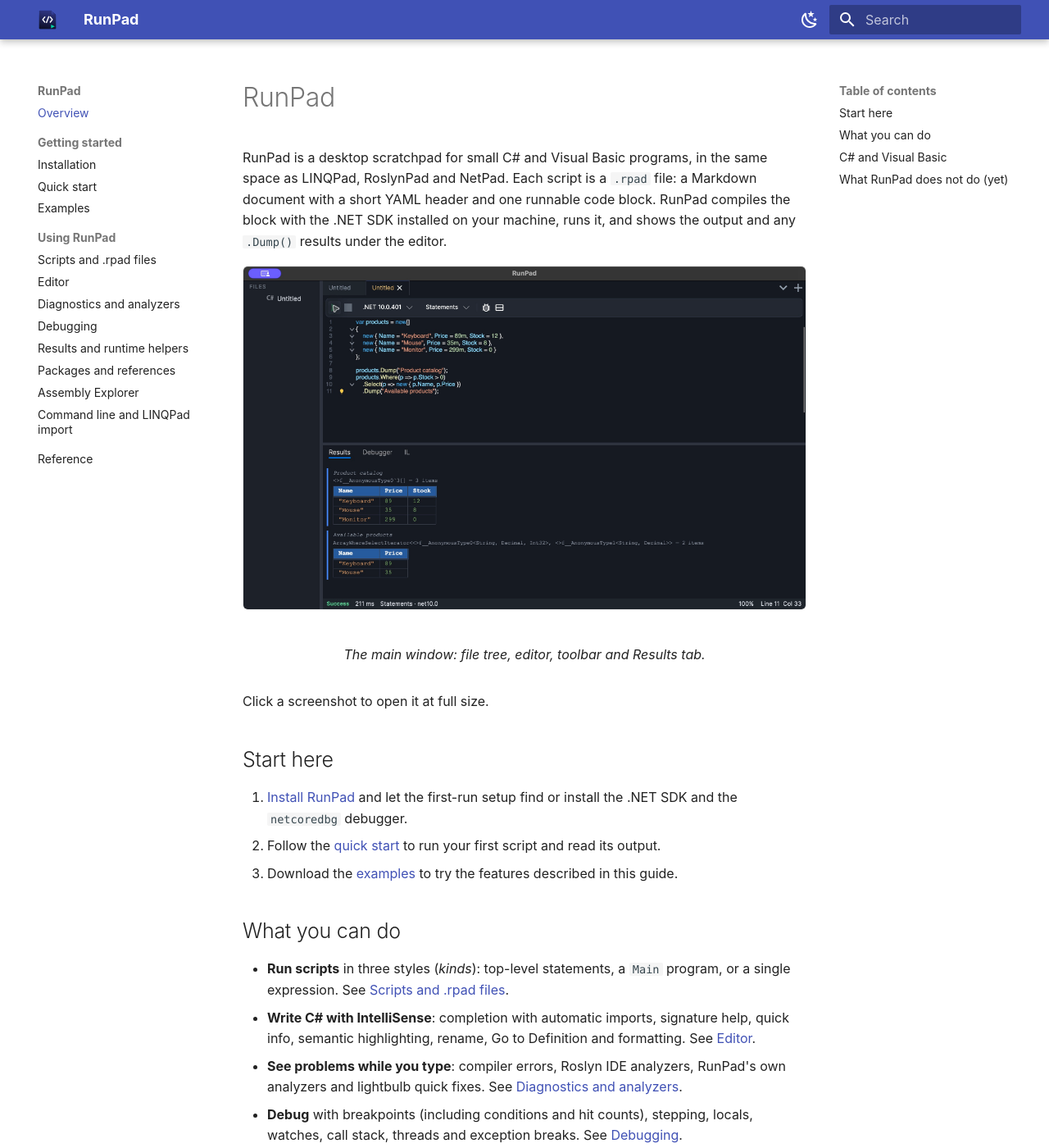
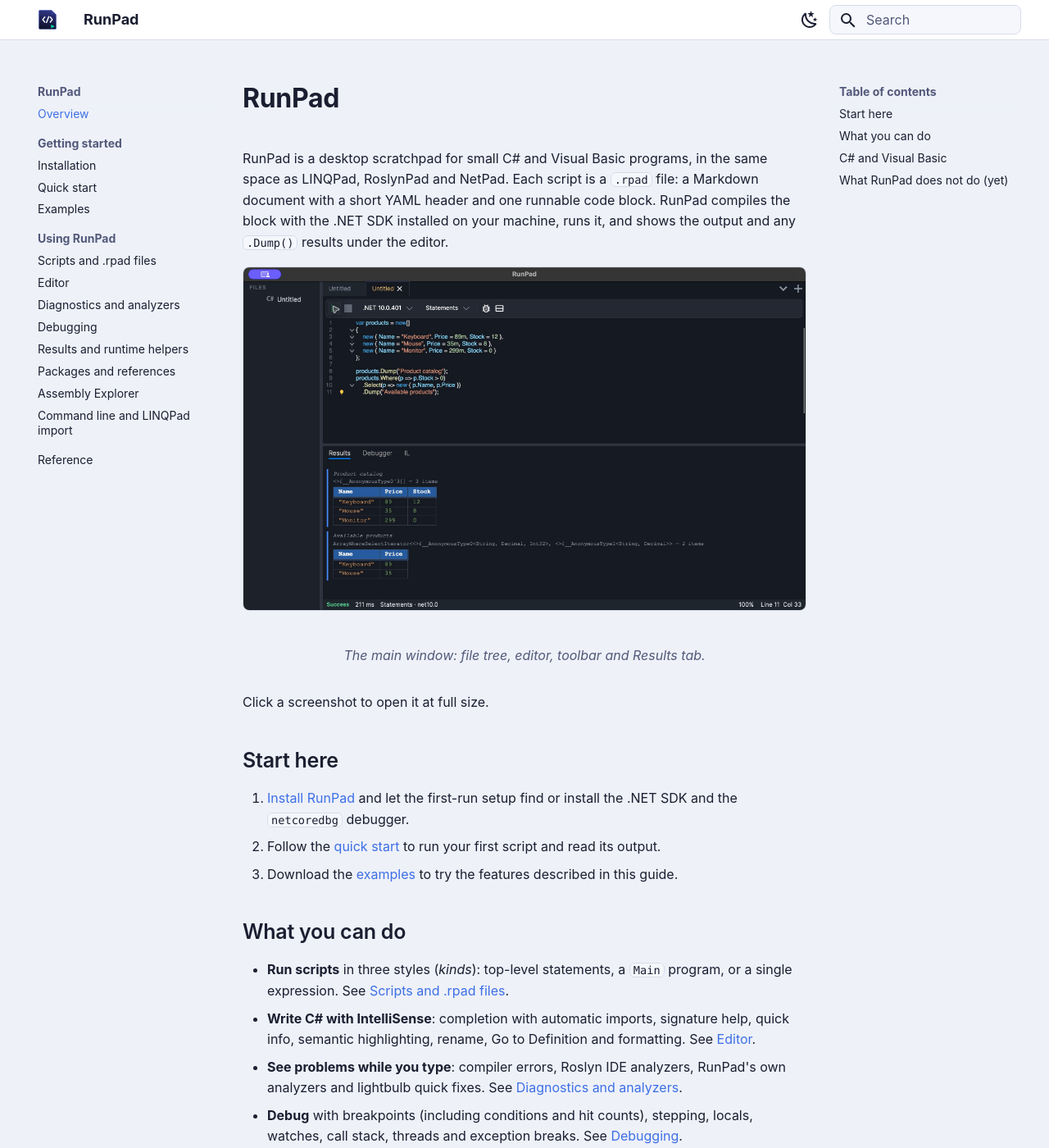
Before and after one commit to campforge/run-pad-docs, an MkDocs documentation site: the page built from docs/site/index.md, in a window 1280 px wide and 1400 px high. Shown: the whole window at 82% size. Built offline with MkDocs 1.6.1 and Material for MkDocs 9.7.7, drawn with Linux system fonts in a browser that asks for light colours; some of the changed text lies outside the part shown.

Commit message:
Style the site like the Campforge home page
Same colors as https://campforge.github.io/ in both schemes (light #EEF1F8
background with white surfaces and #3D6FE5 accent; dark #111420/#1A1E2E with
#5B8CFF), the same system font stack, a light bordered header instead of a
solid indigo bar, card-style tables and admonitions, bold headings, and a
footer link back to Campforge.

The link checker now counts an explicit absolute link to another site on
the same Pages host as external; root-relative links that leave the
/run-pad-docs/ prefix and resources loaded from outside it are still errors.

Co-Authored-By: Claude Opus 5.5 <noreply@anthropic.com>

```diff
--- a/docs/site/assets/stylesheets/extra.css
+++ b/docs/site/assets/stylesheets/extra.css
@@ -1,9 +1,164 @@
+/* Campforge look: the same colors and font stack as https://campforge.github.io/.
+   mkdocs.yml selects the "custom" primary/accent palette, defined here for both schemes. */
+
+:root {
+  --md-text-font-family: "Segoe UI", system-ui, -apple-system, "Helvetica Neue", Arial, sans-serif;
+}
+
+/* ── Light (scheme: default) ─────────────────────────────────────────────── */
+[data-md-color-scheme="default"] {
+  --cf-bg:        #EEF1F8;
+  --cf-surface:   #FFFFFF;
+  --cf-surface2:  #F5F7FC;
+  --cf-border:    #D8DCE8;
+  --cf-text:      #1A1E30;
+  --cf-text2:     #52597A;
+  --cf-accent:    #3D6FE5;
+  --cf-accent-soft: #E3EBFC;
+
+  --md-default-bg-color: var(--cf-bg);
+  --md-default-fg-color: var(--cf-text);
+  --md-default-fg-color--light: var(--cf-text2);
+  --md-default-fg-color--lighter: #8A90AA;
+  --md-default-fg-color--lightest: var(--cf-border);
+  --md-typeset-color: var(--cf-text);
+  --md-typeset-a-color: var(--cf-accent);
+  --md-code-bg-color: var(--cf-surface2);
+  --md-code-fg-color: var(--cf-text);
+  --md-footer-bg-color: var(--cf-surface);
+  --md-footer-bg-color--dark: var(--cf-bg);
+  --md-footer-fg-color: var(--cf-text);
+  --md-footer-fg-color--light: var(--cf-text2);
+  --md-footer-fg-color--lighter: var(--cf-text2);
+}
+
+/* ── Dark (scheme: slate) ─────────────────────────────────────────────────── */
+[data-md-color-scheme="slate"] {
+  --cf-bg:        #111420;
+  --cf-surface:   #1A1E2E;
+  --cf-surface2:  #1F2438;
+  --cf-border:    #2C3050;
+  --cf-text:      #D8DCF0;
+  --cf-text2:     #7880A8;
+  --cf-accent:    #5B8CFF;
+  --cf-accent-soft: #1E2847;
+
+  --md-default-bg-color: var(--cf-bg);
+  --md-default-fg-color: var(--cf-text);
+  --md-default-fg-color--light: var(--cf-text2);
+  --md-default-fg-color--lighter: #5A6080;
+  --md-default-fg-color--lightest: var(--cf-border);
+  --md-typeset-color: var(--cf-text);
+  --md-typeset-a-color: var(--cf-accent);
+  --md-code-bg-color: var(--cf-surface2);
+  --md-code-fg-color: var(--cf-text);
+  --md-footer-bg-color: var(--cf-surface);
+  --md-footer-bg-color--dark: var(--cf-bg);
+  --md-footer-fg-color: var(--cf-text);
+  --md-footer-fg-color--light: var(--cf-text2);
+  --md-footer-fg-color--lighter: var(--cf-text2);
+}
+
+/* Primary = the header: a light surface with dark text, like the Campforge home page header. */
+[data-md-color-primary="custom"] {
+  --md-primary-fg-color:        var(--cf-surface);
+  --md-primary-fg-color--light: var(--cf-surface2);
+  --md-primary-fg-color--dark:  var(--cf-bg);
+  --md-primary-bg-color:        var(--cf-text);
+  --md-primary-bg-color--light: var(--cf-text2);
+}
+
+[data-md-color-accent="custom"] {
+  --md-accent-fg-color:              var(--cf-accent);
+  --md-accent-fg-color--transparent: color-mix(in srgb, var(--cf-accent) 10%, transparent);
+  --md-accent-bg-color:              #FFFFFF;
+  --md-accent-bg-color--light:       rgba(255, 255, 255, 0.7);
+}
+
+/* Header and footer: thin border instead of a shadow, matching the cards on the home page. */
+.md-header,
+.md-header--shadow {
+  box-shadow: none;
+  border-bottom: 1px solid var(--cf-border);
+}
+
+.md-header__title {
+  font-weight: 700;
+}
+
+.md-search__form {
+  background-color: var(--cf-surface2);
+  border: 1px solid var(--cf-border);
+  border-radius: 8px;
+}
+
+.md-footer {
+  border-top: 1px solid var(--cf-border);
+}
+
+.md-footer-meta {
+  background-color: var(--cf-bg);
+}
+
+/* Content links and the active navigation entry use the Campforge blue. */
+.md-nav__link--active,
+.md-nav__item .md-nav__link--active {
+  color: var(--cf-accent);
+}
+
+.md-typeset a:hover {
+  color: var(--cf-accent);
+  text-decoration: underline;
+}
+
+/* Code blocks and inline code: a quiet surface with the same border as the cards. */
+.md-typeset pre > code,
+.md-typeset :not(pre) > code {
+  border: 1px solid var(--cf-border);
+  border-radius: 6px;
+}
+
+.md-typeset :not(pre) > code {
+  padding: 0 0.3em;
+}
+
+/* Admonitions and tables: rounded, bordered cards like the home page. */
+.md-typeset .admonition,
+.md-typeset details {
+  border-radius: 10px;
+  box-shadow: none;
+  background-color: var(--cf-surface);
+}
+
+.md-typeset__table table:not([class]) {
+  border: 1px solid var(--cf-border);
+  border-radius: 10px;
+  background-color: var(--cf-surface);
+}
+
+.md-typeset table:not([class]) th {
+  background-color: var(--cf-surface2);
+}
+
 /* Screenshots: keep them inside the content column and set them off from the page. */
 .md-typeset figure img {
-  border: 1px solid var(--md-default-fg-color--lightest);
-  border-radius: 6px;
+  border: 1px solid var(--cf-border);
+  border-radius: 8px;
 }
 
 .md-typeset figcaption {
   max-width: none;
+  color: var(--cf-text2);
 }
+
+/* Headings: dark and bold like the home page, not Material's light, thin H1. */
+.md-typeset h1 {
+  color: var(--cf-text);
+  font-weight: 700;
+  letter-spacing: -0.01em;
+}
+
+.md-typeset h2,
+.md-typeset h3 {
+  font-weight: 600;
+}
--- a/mkdocs.yml
+++ b/mkdocs.yml
@@ -37,15 +37,15 @@ theme:
   palette:
     - media: "(prefers-color-scheme: light)"
       scheme: default
-      primary: indigo
-      accent: indigo
+      primary: custom
+      accent: custom
       toggle:
         icon: material/weather-night
         name: Switch to dark mode
     - media: "(prefers-color-scheme: dark)"
       scheme: slate
-      primary: indigo
-      accent: indigo
+      primary: custom
+      accent: custom
       toggle:
         icon: material/weather-sunny
         name: Switch to light mode
@@ -57,6 +57,14 @@ theme:
     - search.highlight
     - search.suggest
     - toc.follow
+
+extra:
+  # Footer link back to the Campforge home page (icon bundled with the theme, no external request).
+  social:
+    - icon: material/home-outline
+      link: https://campforge.github.io/
+      name: Campforge
+  generator: false
 
 extra_css:
   - assets/stylesheets/extra.css
```
Also changed, not shown: scripts/docs/check_site_links.py (+12 -5 lines).
